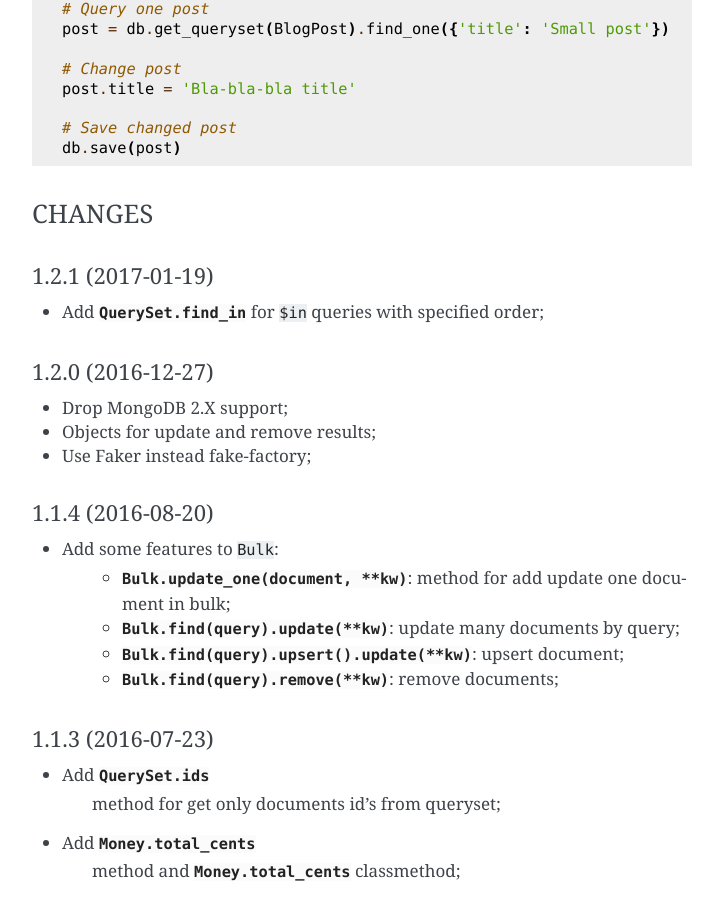
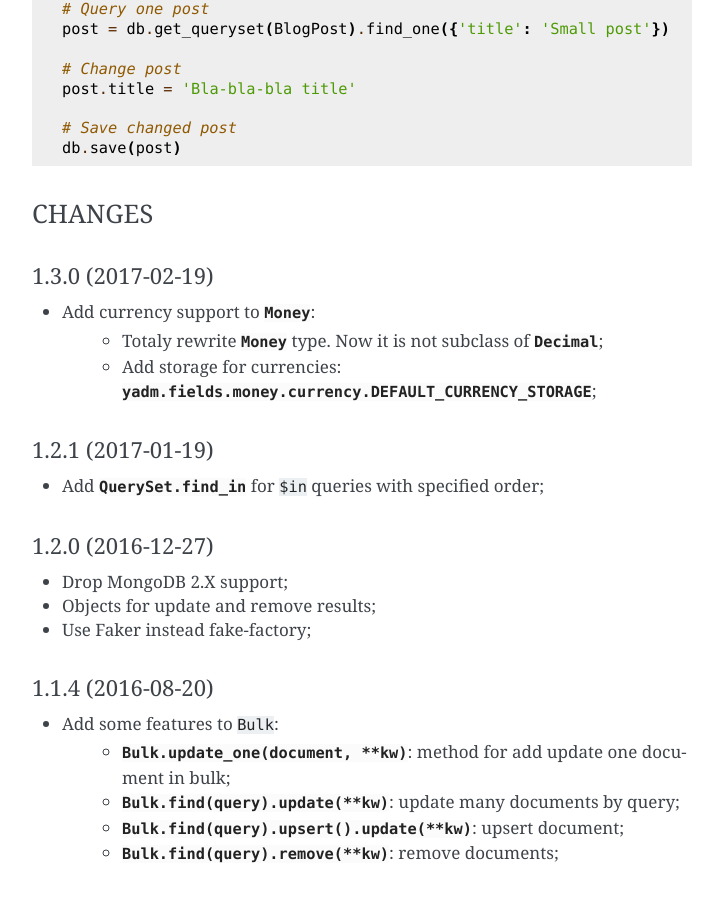
Before and after one commit to ticketscloud/yadm, a Sphinx documentation site: the page built from doc/index.rst, in a window 1280 px wide and 900 px high, scrolled down 1028 px. Shown: the whole window, without its empty margins (388-1111 px from the left). Built offline with Sphinx 7.4.7, drawn with Linux system fonts in a browser that asks for light colours; pages that are not in the unit, such as notebooks, are missing from menus; cross-references to code outside the pages are shown as plain code.

Commit message:
Update CHANGES

```diff
--- a/doc/index.rst
+++ b/doc/index.rst
@@ -66,6 +66,14 @@ Quick start
 
 CHANGES
 =======
+
+1.3.0 (2017-02-19)
+------------------
+
+* Add currency support to :py:class:`Money <yadm.fields.money.money.Money>`:
+    - Totaly rewrite :py:class:`Money <yadm.fields.money.money.Money>` type. Now it is not subclass of :py:class:`Decimal`;
+    - Add storage for currencies: :py:class:`yadm.fields.money.currency.DEFAULT_CURRENCY_STORAGE`;
+
 
 1.2.1 (2017-01-19)
 ------------------
```
Also changed, not shown: README.rst (+8 -0 lines).
